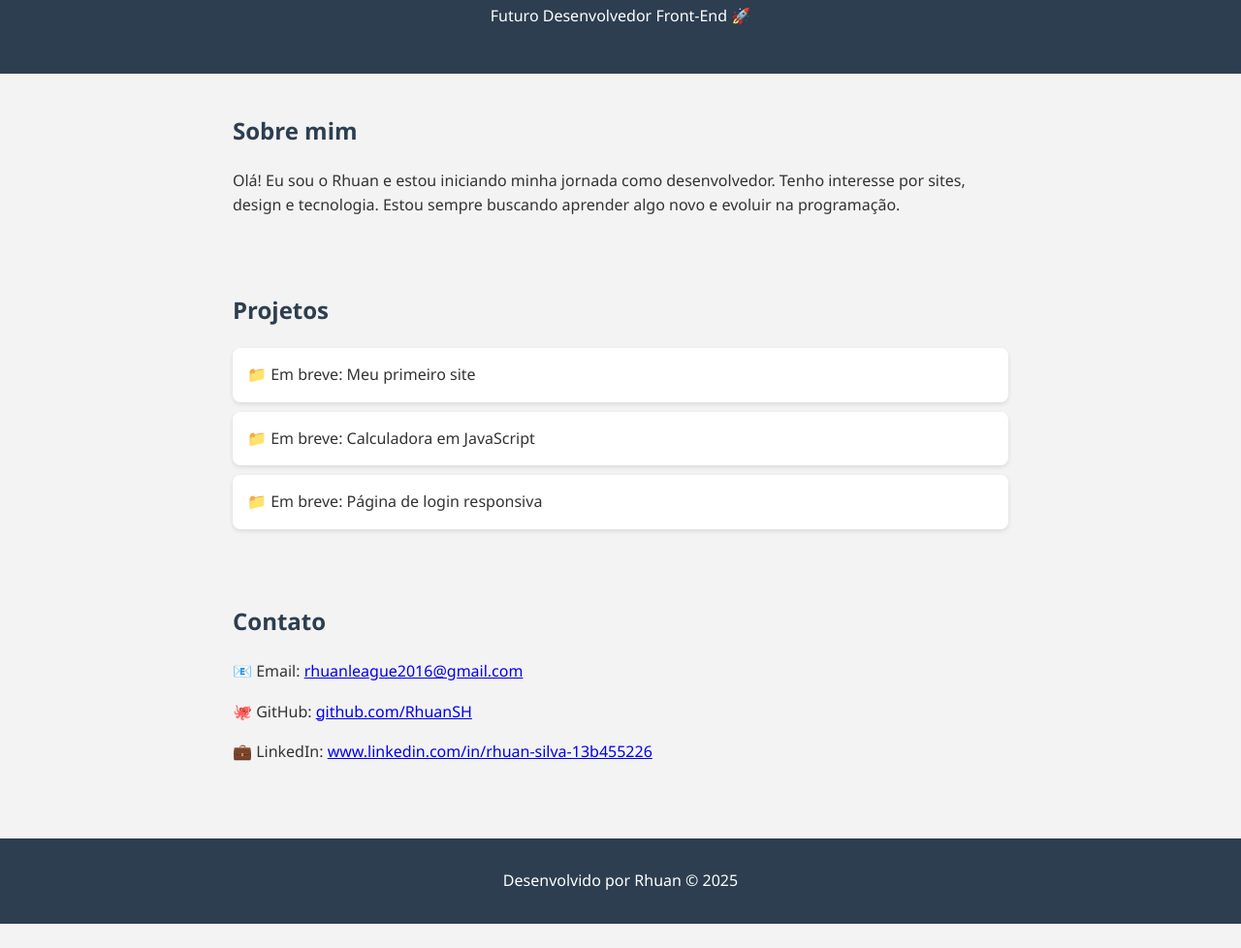
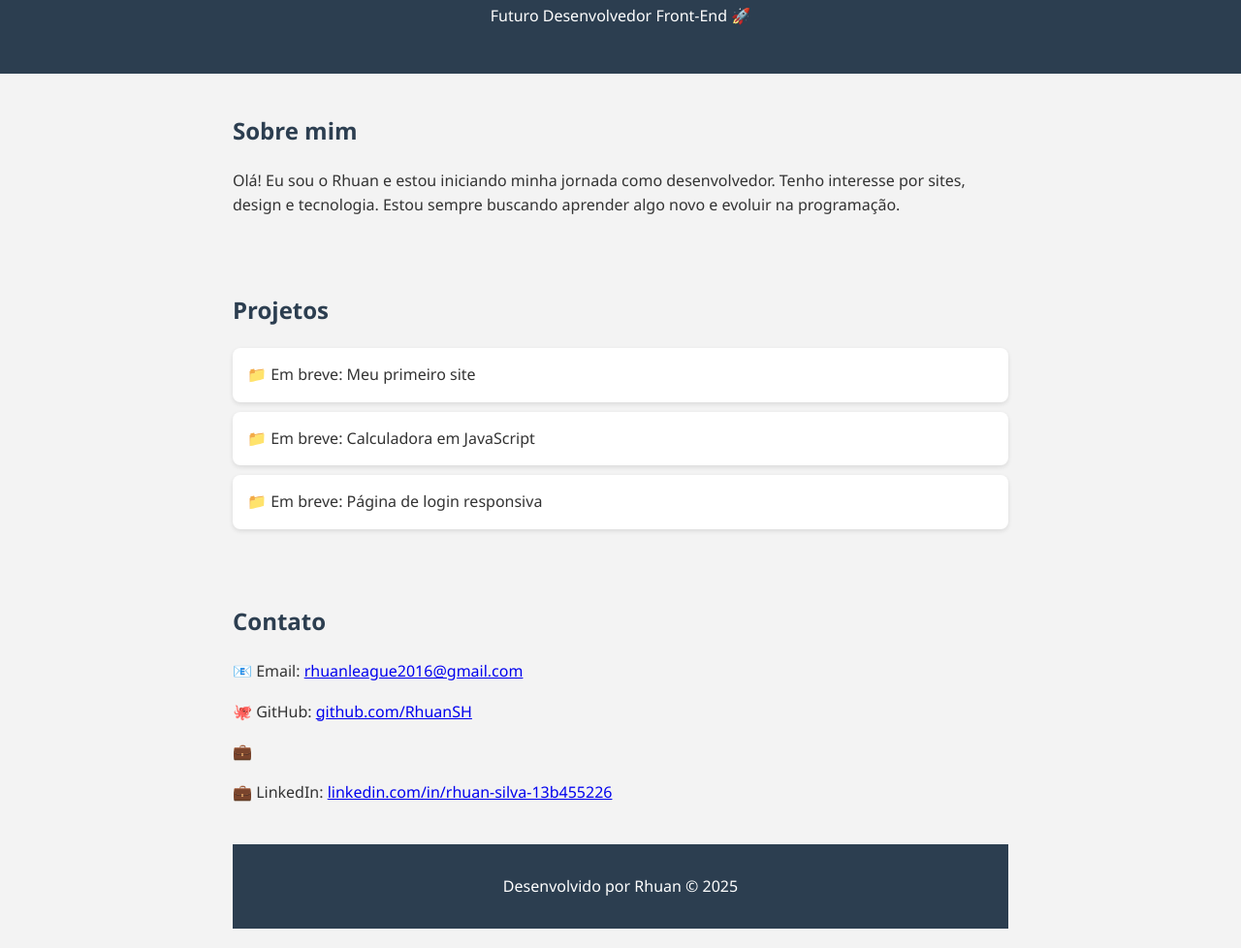
Before and after one commit to Rhuan-SH/RhuanSH.github.io, a plain HTML site: page index.html in a window 1280 px wide. Shown: the part 120-1098 px from the top of the page at 97% size. Before the commit the page ends 1073 px from the top, so only its background shows below. Drawn offline with Linux system fonts and the light colour scheme.

Commit message:
Update index.html

```diff
--- a/index.html
+++ b/index.html
@@ -32,8 +32,7 @@
     <h2>Contato</h2>
     <p>📧 Email: <a href="mailto:rhuan@email.com">rhuanleague2016@gmail.com</a></p>
     <p>🐙 GitHub: <a href="https://github.com/RhuanSH" target="_blank">github.com/RhuanSH</a></p>
-    <p>💼 LinkedIn: <a href="www.linkedin.com/in/rhuan-silva-13b455226" target="_blank">www.linkedin.com/in/rhuan-silva-13b455226</a></p>
-  </section>
+    <p>💼 <p>💼 LinkedIn: <a href="https://www.linkedin.com/in/rhuan-silva-13b455226" target="_blank">linkedin.com/in/rhuan-silva-13b455226</a></p>
 
   <footer>
     <p>Desenvolvido por Rhuan © 2025</p>
```
